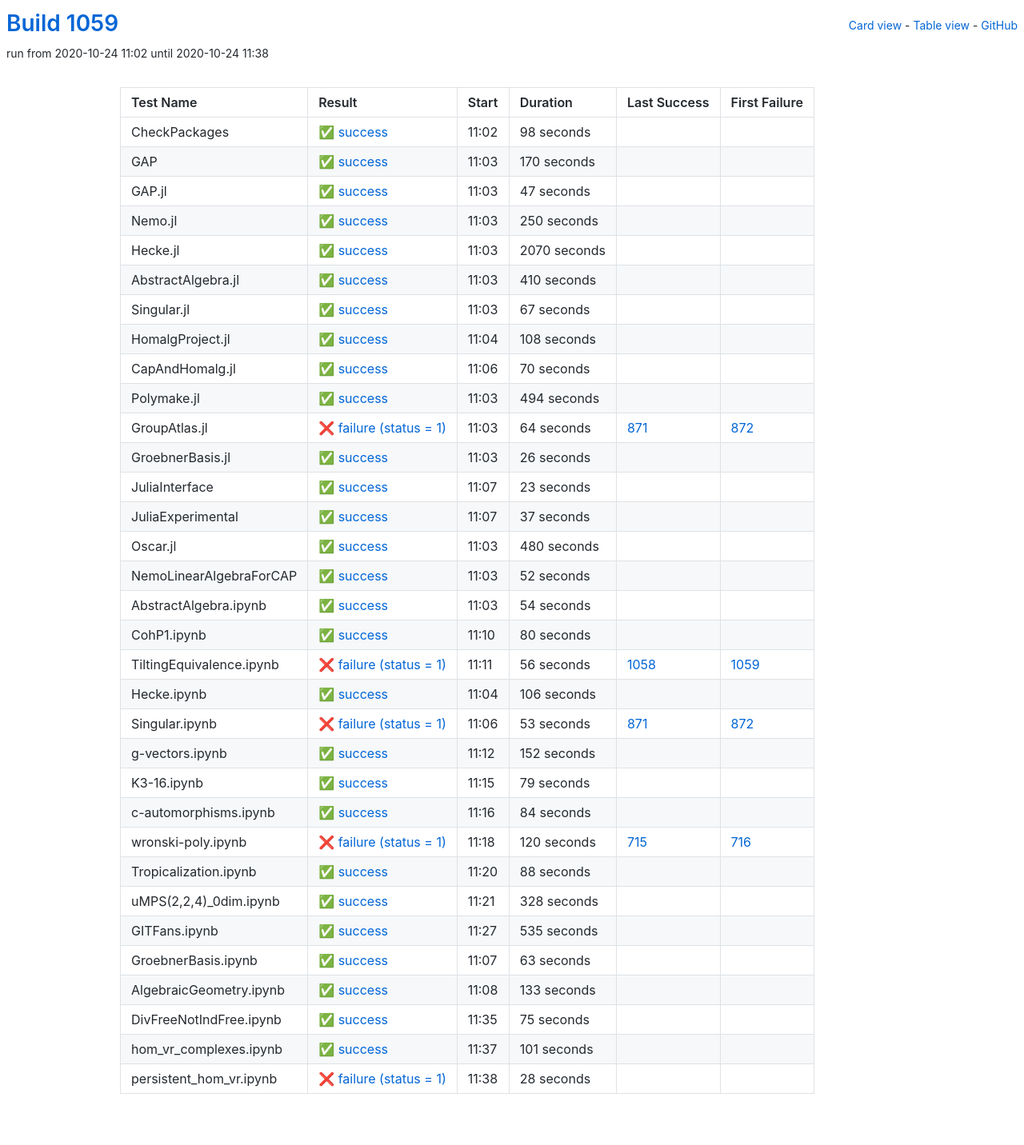
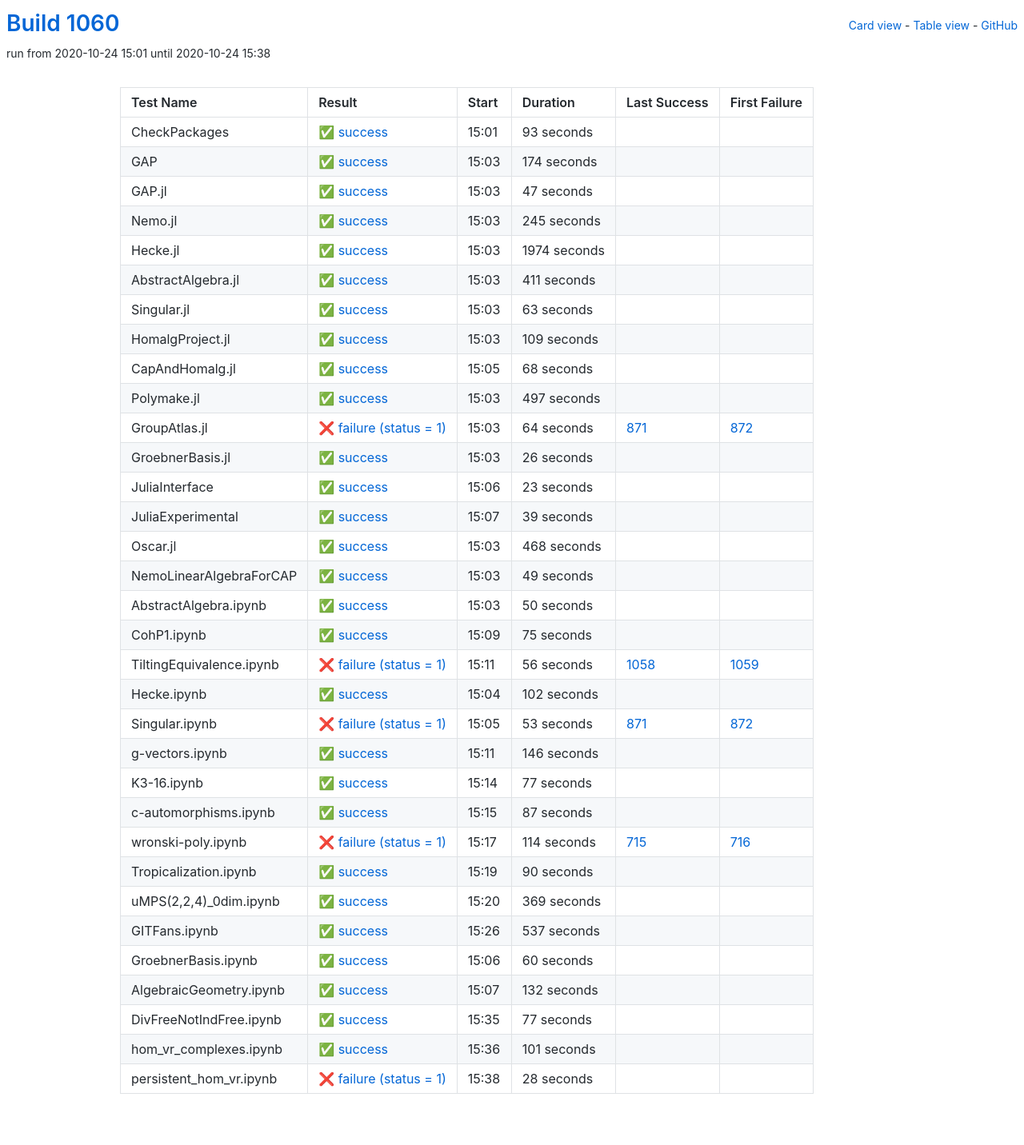
Before and after one commit to oscar-system/oscar-ci-status-stable, a Jekyll site: the page built from table.html, in a window 1280 px wide. Shown: the whole page at 80% size. Built offline with Jekyll 4.4.1, drawn with Linux system fonts in a browser that asks for light colours.

Commit message:
Build #1060

```diff
--- a/_data/ci.yml
+++ b/_data/ci.yml
@@ -1,6 +1,6 @@
 ---
-build: 1059
-build_url: https://oscarci.mathematik.uni-kl.de/job/oscar-stable/1059/
+build: 1060
+build_url: https://oscarci.mathematik.uni-kl.de/job/oscar-stable/1060/
 job: oscar-stable
 organization: oscar-system
 repo: oscar-ci-status-stable
@@ -8,32 +8,32 @@ repourl: https://github.com/oscar-system/oscar-ci-status-stable
 tests:
 - name: CheckPackages
   id: checkpackages
-  log: https://oscarci.mathematik.uni-kl.de/job/oscar-stable/1059/artifact/logs/build-1059/CheckPackages.log
-  start: 2020-10-24 11:02
+  log: https://oscarci.mathematik.uni-kl.de/job/oscar-stable/1060/artifact/logs/build-1060/CheckPackages.log
+  start: 2020-10-24 15:01
   success: true
   exitcode: 0
   status: success
-  duration: 98
+  duration: 93
   last_success: false
   last_success_url:
   first_failure: false
   first_failure_url:
 - name: GAP
   id: gap
-  log: https://oscarci.mathematik.uni-kl.de/job/oscar-stable/1059/artifact/logs/build-1059/GAP.log
-  start: 2020-10-24 11:03
+  log: https://oscarci.mathematik.uni-kl.de/job/oscar-stable/1060/artifact/logs/build-1060/GAP.log
+  start: 2020-10-24 15:03
   success: true
   exitcode: 0
   status: success
-  duration: 170
+  duration: 174
   last_success: false
   last_success_url:
   first_failure: false
   first_failure_url:
 - name: GAP.jl
   id: gap-jl
-  log: https://oscarci.mathematik.uni-kl.de/job/oscar-stable/1059/artifact/logs/build-1059/GAP.jl.log
-  start: 2020-10-24 11:03
+  log: https://oscarci.mathematik.uni-kl.de/job/oscar-stable/1060/artifact/logs/build-1060/GAP.jl.log
+  start: 2020-10-24 15:03
   success: true
   exitcode: 0
   status: success
@@ -44,92 +44,92 @@ tests:
   first_failure_url:
 - name: Nemo.jl
   id: nemo-jl
-  log: https://oscarci.mathematik.uni-kl.de/job/oscar-stable/1059/artifact/logs/build-1059/Nemo.jl.log
-  start: 2020-10-24 11:03
+  log: https://oscarci.mathematik.uni-kl.de/job/oscar-stable/1060/artifact/logs/build-1060/Nemo.jl.log
+  start: 2020-10-24 15:03
   success: true
   exitcode: 0
   status: success
-  duration: 250
+  duration: 245
   last_success: false
   last_success_url:
   first_failure: false
   first_failure_url:
 - name: Hecke.jl
   id: hecke-jl
-  log: https://oscarci.mathematik.uni-kl.de/job/oscar-stable/1059/artifact/logs/build-1059/Hecke.jl.log
-  start: 2020-10-24 11:03
+  log: https://oscarci.mathematik.uni-kl.de/job/oscar-stable/1060/artifact/logs/build-1060/Hecke.jl.log
+  start: 2020-10-24 15:03
   success: true
   exitcode: 0
   status: success
-  duration: 2070
+  duration: 1974
   last_success: false
   last_success_url:
   first_failure: false
   first_failure_url:
 - name: AbstractAlgebra.jl
   id: abstractalgebra-jl
-  log: https://oscarci.mathematik.uni-kl.de/job/oscar-stable/1059/artifact/logs/build-1059/AbstractAlgebra.jl.log
-  start: 2020-10-24 11:03
+  log: https://oscarci.mathematik.uni-kl.de/job/oscar-stable/1060/artifact/logs/build-1060/AbstractAlgebra.jl.log
+  start: 2020-10-24 15:03
   success: true
   exitcode: 0
   status: success
-  duration: 410
+  duration: 411
   last_success: false
   last_success_url:
   first_failure: false
   first_failure_url:
 - name: Singular.jl
   id: singular-jl
-  log: https://oscarci.mathematik.uni-kl.de/job/oscar-stable/1059/artifact/logs/build-1059/Singular.jl.log
-  start: 2020-10-24 11:03
+  log: https://oscarci.mathematik.uni-kl.de/job/oscar-stable/1060/artifact/logs/build-1060/Singular.jl.log
+  start: 2020-10-24 15:03
   success: true
   exitcode: 0
   status: success
-  duration: 67
+  duration: 63
   last_success: false
   last_success_url:
   first_failure: false
   first_failure_url:
 - name: HomalgProject.jl
   id: homalgproject-jl
-  log: https://oscarci.mathematik.uni-kl.de/job/oscar-stable/1059/artifact/logs/build-1059/HomalgProject.jl.log
-  start: 2020-10-24 11:04
+  log: https://oscarci.mathematik.uni-kl.de/job/oscar-stable/1060/artifact/logs/build-1060/HomalgProject.jl.log
+  start: 2020-10-24 15:03
   success: true
   exitcode: 0
   status: success
-  duration: 108
+  duration: 109
   last_success: false
   last_success_url:
   first_failure: false
   first_failure_url:
 - name: CapAndHomalg.jl
   id: capandhomalg-jl
-  log: https://oscarci.mathematik.uni-kl.de/job/oscar-stable/1059/artifact/logs/build-1059/CapAndHomalg.jl.log
-  start: 2020-10-24 11:06
+  log: https://oscarci.mathematik.uni-kl.de/job/oscar-stable/1060/artifact/logs/build-1060/CapAndHomalg.jl.log
+  start: 2020-10-24 15:05
   success: true
   exitcode: 0
   status: success
-  duration: 70
+  duration: 68
   last_success: false
   last_success_url:
   first_failure: false
   first_failure_url:
 - name: Polymake.jl
   id: polymake-jl
-  log: https://oscarci.mathematik.uni-kl.de/job/oscar-stable/1059/artifact/logs/build-1059/Polymake.jl.log
-  start: 2020-10-24 11:03
+  log: https://oscarci.mathematik.uni-kl.de/job/oscar-stable/1060/artifact/logs/build-1060/Polymake.jl.log
+  start: 2020-10-24 15:03
   success: true
   exitcode: 0
   status: success
-  duration: 494
+  duration: 497
   last_success: false
   last_success_url:
   first_failure: false
   first_failure_url:
 - name: GroupAtlas.jl
   id: groupatlas-jl
-  log: https://oscarci.mathematik.uni-kl.de/job/oscar-stable/1059/artifact/logs/build-1059/GroupAtlas.jl.log
-  start: 2020-10-24 11:03
+  log: https://oscarci.mathematik.uni-kl.de/job/oscar-stable/1060/artifact/logs/build-1060/GroupAtlas.jl.log
+  start: 2020-10-24 15:03
   success: false
   exitcode: 1
   status: failure
@@ -140,8 +140,8 @@ tests:
   first_failure_url: https://oscarci.mathematik.uni-kl.de/job/oscar-stable/872/
 - name: GroebnerBasis.jl
   id: groebnerbasis-jl
-  log: https://oscarci.mathematik.uni-kl.de/job/oscar-stable/1059/artifact/logs/build-1059/GroebnerBasis.jl.log
-  start: 2020-10-24 11:03
+  log: https://oscarci.mathematik.uni-kl.de/job/oscar-stable/1060/artifact/logs/build-1060/GroebnerBasis.jl.log
+  start: 2020-10-24 15:03
   success: true
   exitcode: 0
   status: success
@@ -152,8 +152,8 @@ tests:
   first_failure_url:
 - name: JuliaInterface
   id: juliainterface
-  log: https://oscarci.mathematik.uni-kl.de/job/oscar-stable/1059/artifact/logs/build-1059/JuliaInterface.log
-  start: 2020-10-24 11:07
+  log: https://oscarci.mathematik.uni-kl.de/job/oscar-stable/1060/artifact/logs/build-1060/JuliaInterface.log
+  start: 2020-10-24 15:06
   success: true
   exitcode: 0
   status: success
@@ -164,68 +164,68 @@ tests:
   first_failure_url:
 - name: JuliaExperimental
   id: juliaexperimental
-  log: https://oscarci.mathematik.uni-kl.de/job/oscar-stable/1059/artifact/logs/build-1059/JuliaExperimental.log
-  start: 2020-10-24 11:07
+  log: https://oscarci.mathematik.uni-kl.de/job/oscar-stable/1060/artifact/logs/build-1060/JuliaExperimental.log
+  start: 2020-10-24 15:07
   success: true
   exitcode: 0
   status: success
-  duration: 37
+  duration: 39
   last_success: false
   last_success_url:
   first_failure: false
   first_failure_url:
 - name: Oscar.jl
   id: oscar-jl
-  log: https://oscarci.mathematik.uni-kl.de/job/oscar-stable/1059/artifact/logs/build-1059/Oscar.jl.log
-  start: 2020-10-24 11:03
+  log: https://oscarci.mathematik.uni-kl.de/job/oscar-stable/1060/artifact/logs/build-1060/Oscar.jl.log
+  start: 2020-10-24 15:03
   success: true
   exitcode: 0
   status: success
-  duration: 480
+  duration: 468
   last_success: false
   last_success_url:
   first_failure: false
   first_failure_url:
 - name: NemoLinearAlgebraForCAP
   id: nemolinearalgebraforcap
-  log: https://oscarci.mathematik.uni-kl.de/job/oscar-stable/1059/artifact/logs/build-1059/NemoLinearAlgebraForCAP.log
-  start: 2020-10-24 11:03
+  log: https://oscarci.mathematik.uni-kl.de/job/oscar-stable/1060/artifact/logs/build-1060/NemoLinearAlgebraForCAP.log
+  start: 2020-10-24 15:03
   success: true
   exitcode: 0
   status: success
-  duration: 52
+  duration: 49
   last_success: false
   last_success_url:
   first_failure: false
   first_failure_url:
 - name: AbstractAlgebra.ipynb
   id: abstractalgebra-ipynb
-  log: https://oscarci.mathematik.uni-kl.de/job/oscar-stable/1059/artifact/logs/build-1059/AbstractAlgebra.ipynb.log
-  start: 2020-10-24 11:03
+  log: https://oscarci.mathematik.uni-kl.de/job/oscar-stable/1060/artifact/logs/build-1060/AbstractAlgebra.ipynb.log
+  start: 2020-10-24 15:03
   success: true
   exitcode: 0
   status: success
-  duration: 54
+  duration: 50
   last_success: false
   last_success_url:
   first_failure: false
   first_failure_url:
 - name: CohP1.ipynb
   id: cohp1-ipynb
-  log: https://oscarci.mathematik.uni-kl.de/job/oscar-stable/1059/artifact/logs/build-1059/CohP1.ipynb.log
-  start: 2020-10-24 11:10
+  log: https://oscarci.mathematik.uni-kl.de/job/oscar-stable/1060/artifact/logs/build-1060/CohP1.ipynb.log
+  start: 2020-10-24 15:09
   success: true
   exitcode: 0
   status: success
-  duration: 80
+  duration: 75
   last_success: false
   last_success_url:
   first_failure: false
   first_failure_url:
 - name: TiltingEquivalence.ipynb
   id: tiltingequivalence-ipynb
-  log: https://oscarci.mathematik.uni-kl.de/job/oscar-stable/1059/artifact/logs/build-1059/TiltingEquivalence.ipynb.log
-  start: 2020-10-24 11:11
+  log: https://oscarci.mathematik.uni-kl.de/job/oscar-stable/1060/artifact/logs/build-1060/TiltingEquivalence.ipynb.log
+  start: 2020-10-24 15:11
   success: false
   exitcode: 1
   status: failure
@@ -236,20 +236,20 @@ tests:
   first_failure_url: https://oscarci.mathematik.uni-kl.de/job/oscar-stable/1059/
 - name: Hecke.ipynb
   id: hecke-ipynb
-  log: https://oscarci.mathematik.uni-kl.de/job/oscar-stable/1059/artifact/logs/build-1059/Hecke.ipynb.log
-  start: 2020-10-24 11:04
+  log: https://oscarci.mathematik.uni-kl.de/job/oscar-stable/1060/artifact/logs/build-1060/Hecke.ipynb.log
+  start: 2020-10-24 15:04
   success: true
   exitcode: 0
   status: success
-  duration: 106
+  duration: 102
   last_success: false
   last_success_url:
   first_failure: false
   first_failure_url:
 - name: Singular.ipynb
   id: singular-ipynb
-  log: https://oscarci.mathematik.uni-kl.de/job/oscar-stable/1059/artifact/logs/build-1059/Singular.ipynb.log
-  start: 2020-10-24 11:06
+  log: https://oscarci.mathematik.uni-kl.de/job/oscar-stable/1060/artifact/logs/build-1060/Singular.ipynb.log
+  start: 2020-10-24 15:05
   success: false
   exitcode: 1
   status: failure
@@ -260,128 +260,128 @@ tests:
   first_failure_url: https://oscarci.mathematik.uni-kl.de/job/oscar-stable/872/
 - name: g-vectors.ipynb
   id: g-vectors-ipynb
-  log: https://oscarci.mathematik.uni-kl.de/job/oscar-stable/1059/artifact/logs/build-1059/g-vectors.ipynb.log
-  start: 2020-10-24 11:12
+  log: https://oscarci.mathematik.uni-kl.de/job/oscar-stable/1060/artifact/logs/build-1060/g-vectors.ipynb.log
+  start: 2020-10-24 15:11
   success: true
   exitcode: 0
   status: success
-  duration: 152
+  duration: 146
   last_success: false
   last_success_url:
   first_failure: false
   first_failure_url:
 - name: K3-16.ipynb
   id: k3-16-ipynb
-  log: https://oscarci.mathematik.uni-kl.de/job/oscar-stable/1059/artifact/logs/build-1059/K3-16.ipynb.log
-  start: 2020-10-24 11:15
+  log: https://oscarci.mathematik.uni-kl.de/job/oscar-stable/1060/artifact/logs/build-1060/K3-16.ipynb.log
+  start: 2020-10-24 15:14
   success: true
   exitcode: 0
   status: success
-  duration: 79
+  duration: 77
   last_success: false
   last_success_url:
   first_failure: false
   first_failure_url:
 - name: c-automorphisms.ipynb
   id: c-automorphisms-ipynb
-  log: https://oscarci.mathematik.uni-kl.de/job/oscar-stable/1059/artifact/logs/build-1059/c-automorphisms.ipynb.log
-  start: 2020-10-24 11:16
+  log: https://oscarci.mathematik.uni-kl.de/job/oscar-stable/1060/artifact/logs/build-1060/c-automorphisms.ipynb.log
+  start: 2020-10-24 15:15
   success: true
   exitcode: 0
   status: success
-  duration: 84
+  duration: 87
   last_success: false
   last_success_url:
   first_failure: false
   first_failure_url:
 - name: wronski-poly.ipynb
   id: wronski-poly-ipynb
-  log: https://oscarci.mathematik.uni-kl.de/job/oscar-stable/1059/artifact/logs/build-1059/wronski-poly.ipynb.log
-  start: 2020-10-24 11:18
+  log: https://oscarci.mathematik.uni-kl.de/job/oscar-stable/1060/artifact/logs/build-1060/wronski-poly.ipynb.log
+  start: 2020-10-24 15:17
   success: false
   exitcode: 1
   status: failure
-  duration: 120
+  duration: 114
   last_success: 715
   last_success_url: https://oscarci.mathematik.uni-kl.de/job/oscar-stable/715/
   first_failure: 716
   first_failure_url: https://oscarci.mathematik.uni-kl.de/job/oscar-stable/716/
 - name: Tropicalization.ipynb
   id: tropicalization-ipynb
-  log: https://oscarci.mathematik.uni-kl.de/job/oscar-stable/1059/artifact/logs/build-1059/Tropicalization.ipynb.log
-  start: 2020-10-24 11:20
+  log: https://oscarci.mathematik.uni-kl.de/job/oscar-stable/1060/artifact/logs/build-1060/Tropicalization.ipynb.log
+  start: 2020-10-24 15:19
   success: true
   exitcode: 0
   status: success
-  duration: 88
+  duration: 90
   last_success: false
   last_success_url:
   first_failure: false
   first_failure_url:
 - name: uMPS(2,2,4)_0dim.ipynb
   id: umps-2-2-4-0dim-ipynb
-  log: https://oscarci.mathematik.uni-kl.de/job/oscar-stable/1059/artifact/logs/build-1059/uMPS-2-2-4-_0dim.ipynb.log
-  start: 2020-10-24 11:21
+  log: https://oscarci.mathematik.uni-kl.de/job/oscar-stable/1060/artifact/logs/build-1060/uMPS-2-2-4-_0dim.ipynb.log
+  start: 2020-10-24 15:20
   success: true
   exitcode: 0
   status: success
-  duration: 328
+  duration: 369
   last_success: false
   last_success_url:
   first_failure: false
   first_failure_url:
 - name: GITFans.ipynb
   id: gitfans-ipynb
-  log: https://oscarci.mathematik.uni-kl.de/job/oscar-stable/1059/artifact/logs/build-1059/GITFans.ipynb.log
-  start: 2020-10-24 11:27
+  log: https://oscarci.mathematik.uni-kl.de/job/oscar-stable/1060/artifact/logs/build-1060/GITFans.ipynb.log
+  start: 2020-10-24 15:26
   success: true
   exitcode: 0
   status: success
-  duration: 535
+  duration: 537
   last_success: false
   last_success_url:
   first_failure: false
   first_failure_url:
 - name: GroebnerBasis.ipynb
   id: groebnerbasis-ipynb
-  log: https://oscarci.mathematik.uni-kl.de/job/oscar-stable/1059/artifact/logs/build-1059/GroebnerBasis.ipynb.log
-  start: 2020-10-24 11:07
+  log: https://oscarci.mathematik.uni-kl.de/job/oscar-stable/1060/artifact/logs/build-1060/GroebnerBasis.ipynb.log
+  start: 2020-10-24 15:06
   success: true
   exitcode: 0
   status: success
-  duration: 63
+  duration: 60
   last_success: false
   last_success_url:
   first_failure: false
   first_failure_url:
 - name: AlgebraicGeometry.ipynb
   id: algebraicgeometry-ipynb
-  log: https://oscarci.mathematik.uni-kl.de/job/oscar-stable/1059/artifact/logs/build-1059/AlgebraicGeometry.ipynb.log
-  start: 2020-10-24 11:08
+  log: https://oscarci.mathematik.uni-kl.de/job/oscar-stable/1060/artifact/logs/build-1060/AlgebraicGeometry.ipynb.log
+  start: 2020-10-24 15:07
   success: true
   exitcode: 0
   status: success
-  duration: 133
+  duration: 132
   last_success: false
   last_success_url:
   first_failure: false
   first_failure_url:
 - name: DivFreeNotIndFree.ipynb
   id: divfreenotindfree-ipynb
-  log: https://oscarci.mathematik.uni-kl.de/job/oscar-stable/1059/artifact/logs/build-1059/DivFreeNotIndFree.ipynb.log
-  start: 2020-10-24 11:35
+  log: https://oscarci.mathematik.uni-kl.de/job/oscar-stable/1060/artifact/logs/build-1060/DivFreeNotIndFree.ipynb.log
+  start: 2020-10-24 15:35
   success: true
   exitcode: 0
   status: success
-  duration: 75
+  duration: 77
   last_success: false
   last_success_url:
   first_failure: false
   first_failure_url:
 - name: hom_vr_complexes.ipynb
   id: hom-vr-complexes-ipynb
-  log: https://oscarci.mathematik.uni-kl.de/job/oscar-stable/1059/artifact/logs/build-1059/hom_vr_complexes.ipynb.log
-  start: 2020-10-24 11:37
+  log: https://oscarci.mathematik.uni-kl.de/job/oscar-stable/1060/artifact/logs/build-1060/hom_vr_complexes.ipynb.log
+  start: 2020-10-24 15:36
   success: true
   exitcode: 0
   status: success
@@ -392,8 +392,8 @@ tests:
   first_failure_url:
 - name: persistent_hom_vr.ipynb
   id: persistent-hom-vr-ipynb
-  log: https://oscarci.mathematik.uni-kl.de/job/oscar-stable/1059/artifact/logs/build-1059/persistent_hom_vr.ipynb.log
-  start: 2020-10-24 11:38
+  log: https://oscarci.mathematik.uni-kl.de/job/oscar-stable/1060/artifact/logs/build-1060/persistent_hom_vr.ipynb.log
+  start: 2020-10-24 15:38
   success: false
   exitcode: 1
   status: failure
```
Also changed, not shown: README.md.
